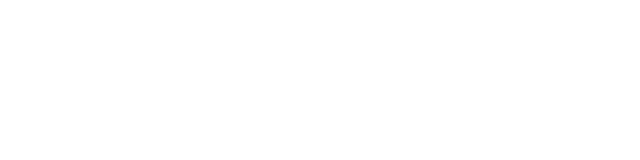
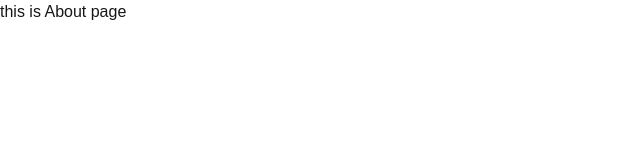
Before and after one commit to shahin-rahjoo/Mahdi-portfolio, a Next.js app: page /about in a window 1280 px wide. Shown: the top 160 px of the page, without its empty margins (0-640 px from the left). Built offline with nearby package versions, Linux system fonts and the light colour scheme.

Commit message:
refactor: about page refactored

```diff
--- a/src/app/about/page.tsx
+++ b/src/app/about/page.tsx
@@ -1,5 +1,5 @@
 const About = () => {
-    return <div></div>;
+    return <div>this is About page</div>;
 };
 
 export default About;
```
